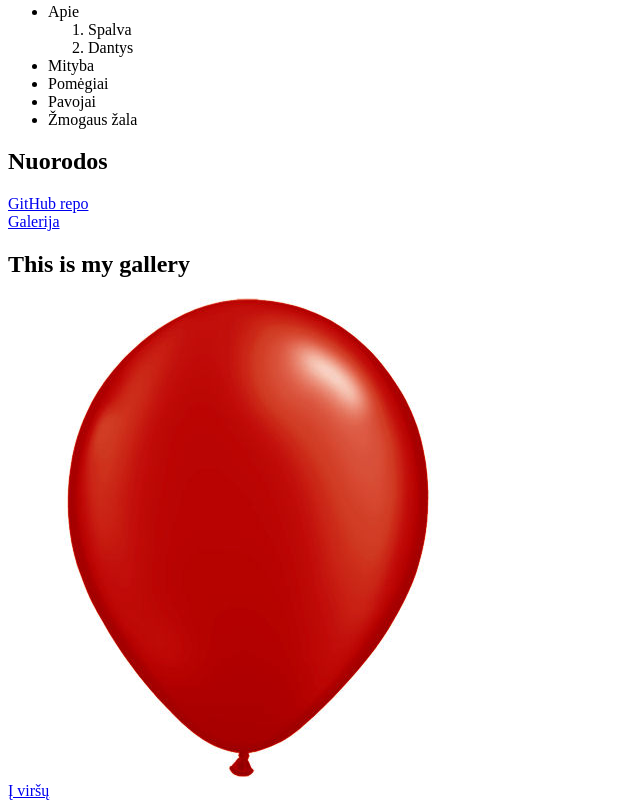
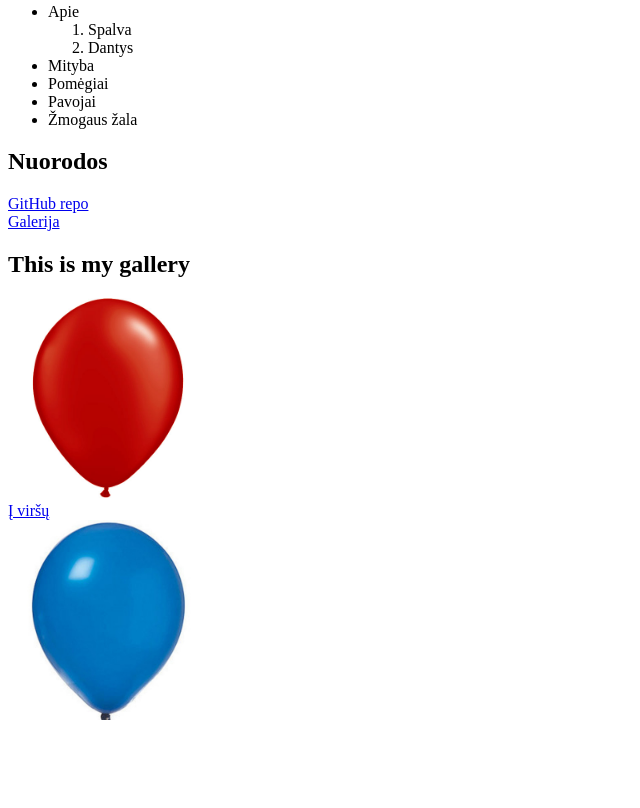
Before and after one commit to Chateux1/KITM, a plain HTML site: page HTML/index.html in a window 1280 px wide. Shown: the part 520-1328 px from the top of the page, without its empty margins (0-640 px from the left). After the commit the page ends 1252 px from the top, so only its background shows below. Drawn offline with Linux system fonts and the light colour scheme.

Commit message:
Create an image that opens a link in new tab when clicked

```diff
--- a/HTML/index.html
+++ b/HTML/index.html
@@ -56,8 +56,16 @@
 
 		<section id="gallery">
 			<h2>This is my gallery</h2>
-			<img src="image/baloon-red.jpg"><br>
+			<img src="image/baloon-red.jpg" width="200" height="200"><br>
 			<a href="#section-main">Į viršų</a>
+		</section>
+
+		<!-- This is a section for clickable image creation -->
+		<section>
+			<a href="http://caniuse.com/" target="_blank">
+				<img src="image/baloon-blue.jpg" width="200" height="200" >
+			</a>
+
 		</section>
 
 	</body>
```
Also changed, not shown: HTML/image/baloon-blue.jpg (added).
